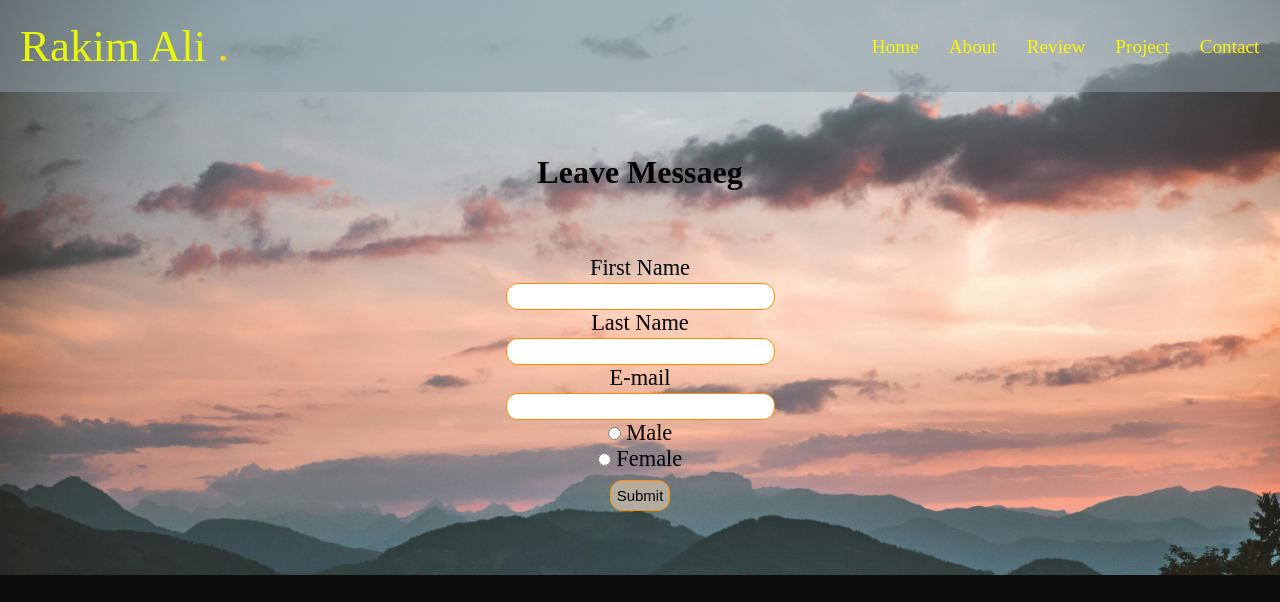
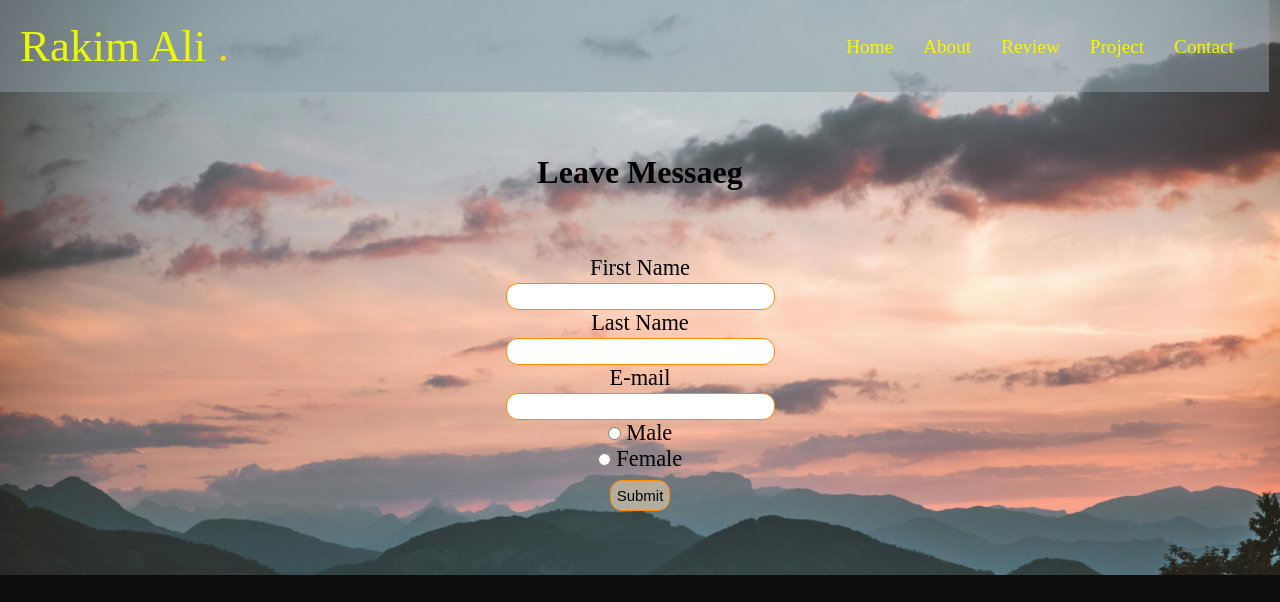
Before and after one commit to imrakim/Raw-HTML-and-CSS3-Portfolio, a plain HTML site: page Contact/contact.html in a window 1280 px wide. Shown: the top 602 px of the page. Drawn offline with Linux system fonts and the light colour scheme.

Commit message:
fixed  contact page navbar problem'

```diff
--- a/Contact/style.css
+++ b/Contact/style.css
@@ -7,7 +7,7 @@ body{
     background-size: cover;
 }
 .navbar{
-    width: 98vw;
+    width: 96vw;
     background-color: rgb(145, 160, 167,0.5);
     padding: 20px;
     display: flex;
```
